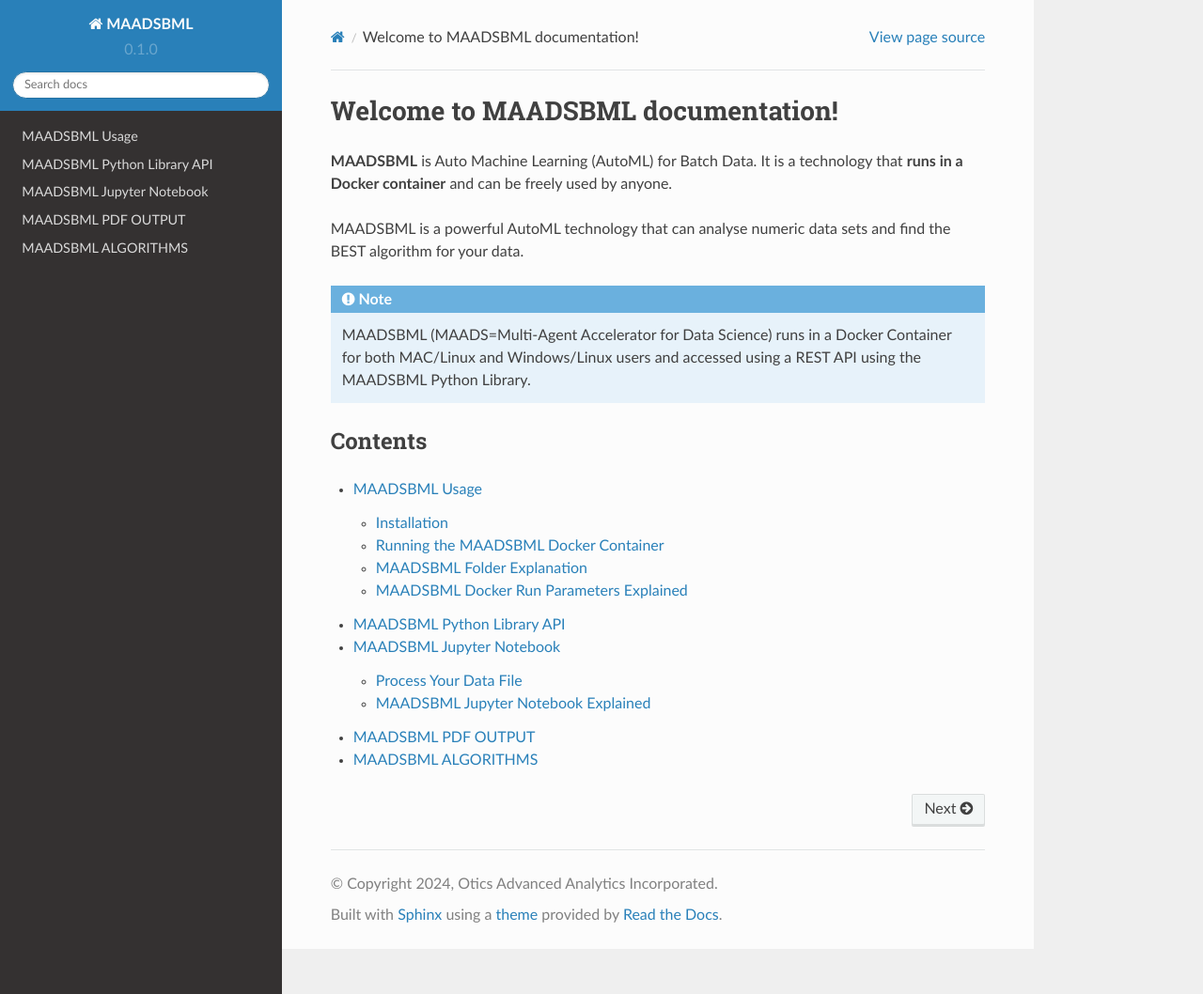
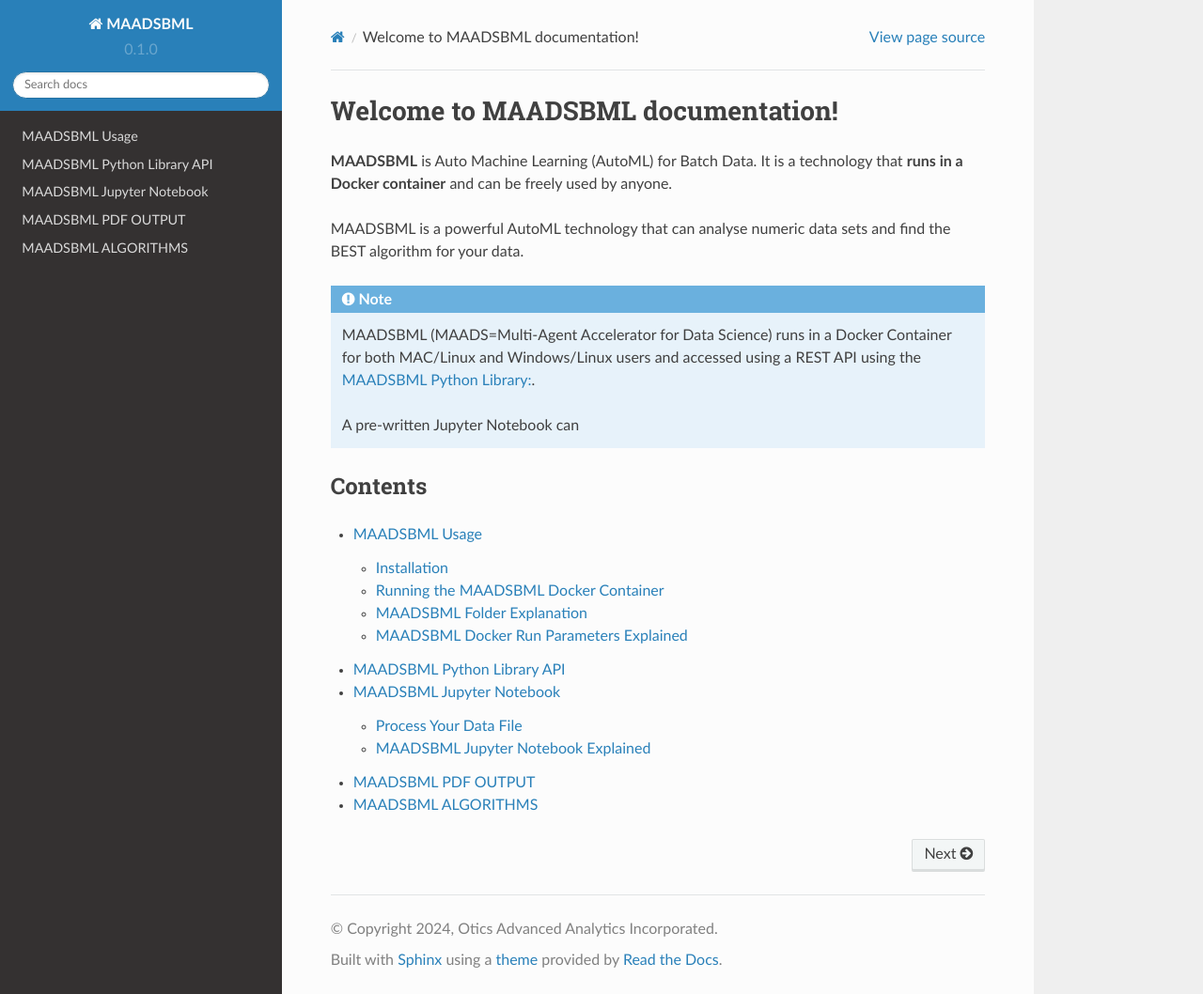
Before and after one commit to smaurice101/maadsbml, a Sphinx documentation site: the page built from docs/source/index.rst, in a window 1280 px wide and 1058 px high. Shown: the whole window at 94% size. Built offline with Sphinx 7.4.7 and the Read the Docs theme 2.0.0, drawn with Linux system fonts in a browser that asks for light colours.

Commit message:
Update index.rst

```diff
--- a/docs/source/index.rst
+++ b/docs/source/index.rst
@@ -8,7 +8,9 @@
 .. note::
 
    MAADSBML (MAADS=Multi-Agent Accelerator for Data Science) runs in a Docker Container for both MAC/Linux and Windows/Linux users and accessed using a REST API
-   using the MAADSBML Python Library.
+   using the `MAADSBML Python Library: <https://pypi.org/project/maadsbml/>`_.
+
+   A pre-written Jupyter Notebook can
 
 
 
```
